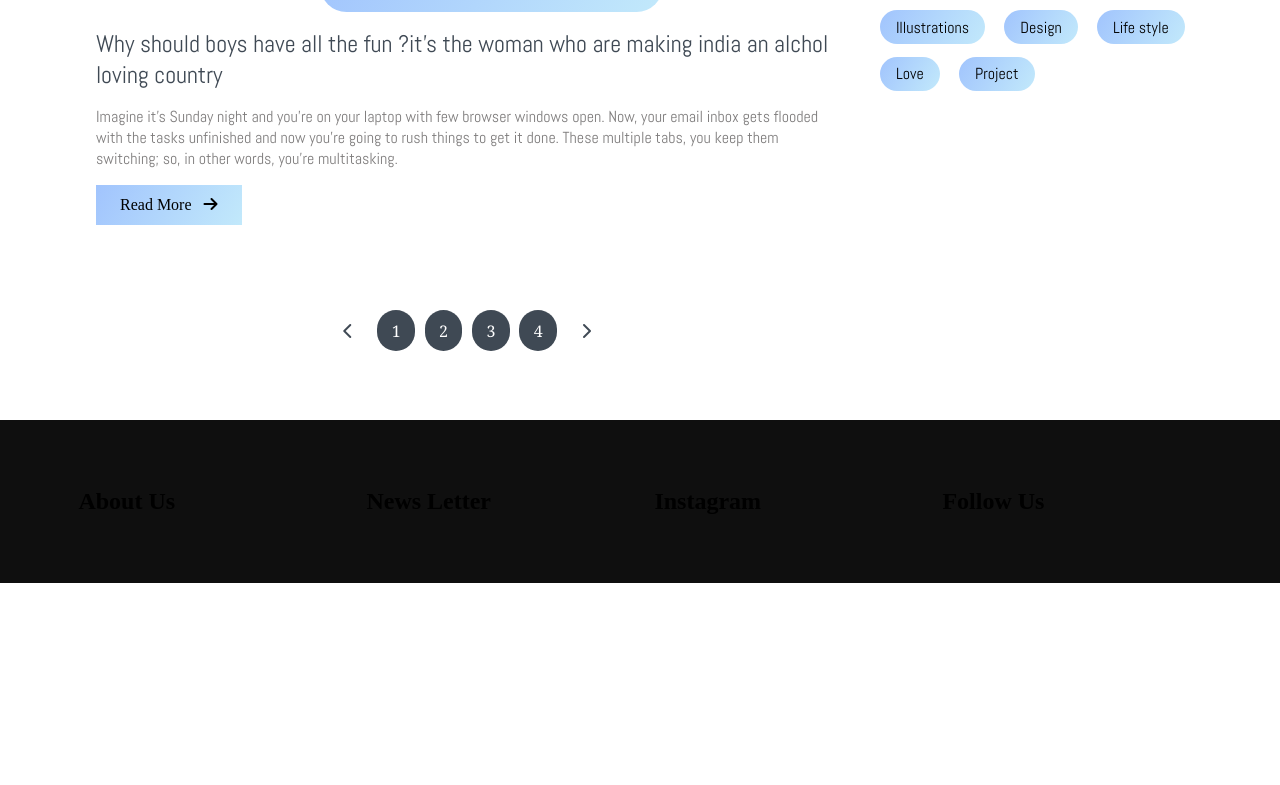
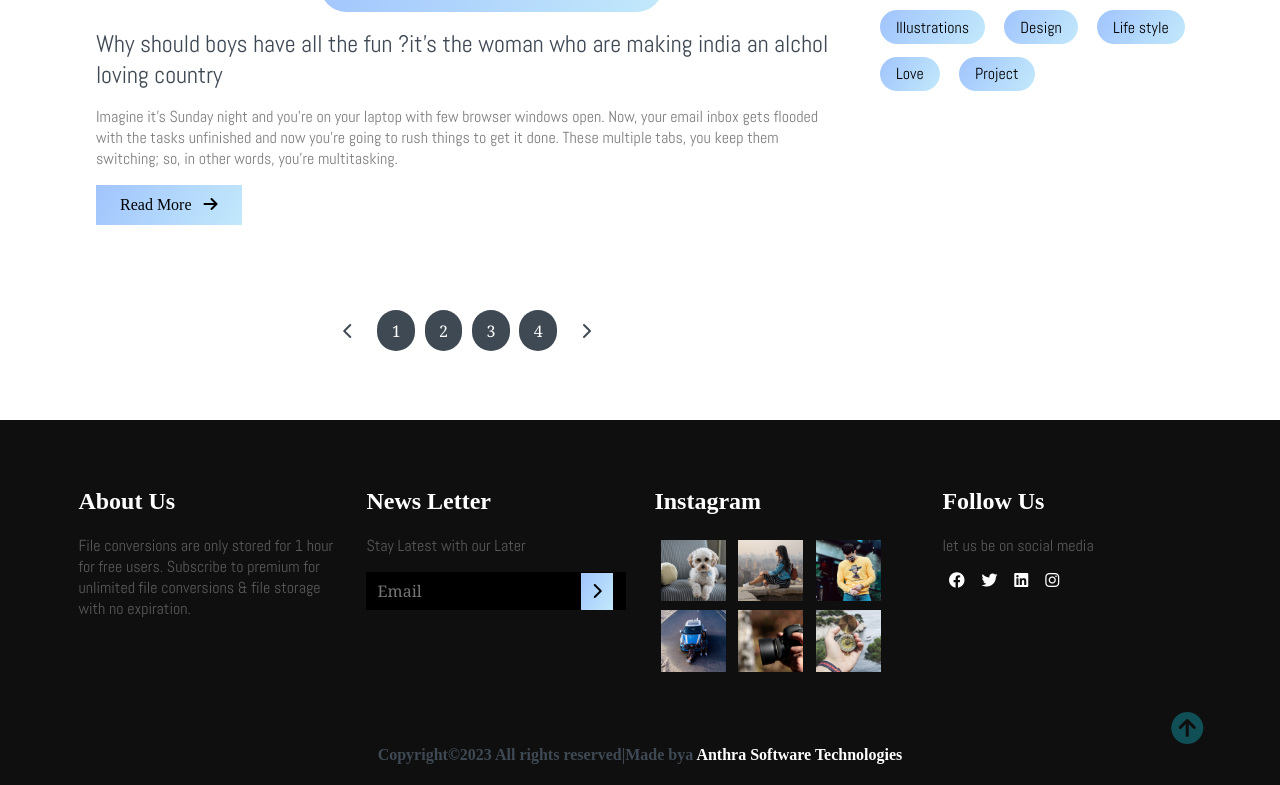
Before and after one commit to gashawgedef/fully-reponsive-web, a plain HTML site: page Bloger/index.html in a window 1280 px wide. Shown: the part 4218-5003 px from the top of the page. Before the commit the page ends 4801 px from the top, so only its background shows below. Drawn offline with Linux system fonts and the light colour scheme.

Commit message:
gashity front end

```diff
--- a/Bloger/css/styles.css
+++ b/Bloger/css/styles.css
@@ -360,4 +360,61 @@ footer.footer .container>div{
     flex-basis: 0;
     padding: 3rem .9rem;
 }
+
+footer.footer   h2{
+ color: var(--white);
+}
+footer.footer .newsletter .form-element{
+    background: black;
+    display: inline-block;
+}
+
+footer.footer .newsletter .form-element input{
+    padding: .5rem .7rem;
+    border: none;
+    background: transparent;
+    color: var(--white);
+    font-family: Georgia, 'Times New Roman', Times, serif;
+    font-size: 1rem;
+    width: 74%;
+}
+
+footer.footer .newsletter .form-element span{
+    background: var(--sky);
+    padding: .5rem .7rem;
+    cursor: pointer;
+}
+
+footer.footer .instagram div>img{
+    display: inline-block;
+    width: 25%;
+    height: 50%;
+    margin: .3rem .4rem;
+}
+
+footer.footer .follow div i{
+    color: var(--white);
+    padding: 0 .4rem;
+}
+
+footer.footer .right{
+    justify-content: center;
+
+}
+footer.footer .right h4 a{
+    color: var(--white);
+}
+footer.footer .move-upward{
+position: absolute;
+right: 6%;
+top: 80%;
+}
+footer.footer .move-upward span{
+    color: var(--mid-night);
+}
+
+footer.footer .move-upward span:hover{
+    color: var(--white);
+    cursor: pointer;
+}
 /*   =============XXXX===========Footer================XXXX========================*/
--- a/Bloger/index.html
+++ b/Bloger/index.html
@@ -462,16 +462,53 @@
       <div class="container">
         <div class="about-us">
           <h2>About Us</h2>
+          <p>
+            File conversions are only stored for 1 hour for free users.
+            Subscribe to premium for unlimited file conversions & file storage
+            with no expiration.
+          </p>
         </div>
         <div class="newsletter">
           <h2>News Letter</h2>
+          <p>Stay Latest with our Later</p>
+          <div class="form-element">
+            <input type="text" placeholder="Email" /><span
+              ><i class="fas fa-chevron-right"></i
+            ></span>
+          </div>
         </div>
         <div class="instagram">
           <h2>Instagram</h2>
+          <div class="flex-row">
+            <img src="./assets/instagram/thumb-card3.png" alt="" />
+            <img src="./assets/instagram/thumb-card4.png" alt="" />
+            <img src="./assets/instagram/thumb-card5.png" alt="" />
+          </div>
+          <div class="flex-row">
+            <img src="./assets/instagram/thumb-card6.png" alt="" />
+            <img src="./assets/instagram/thumb-card7.png" alt="" />
+            <img src="./assets/instagram/thumb-card8.png" alt="" />
+          </div>
         </div>
         <div class="follow">
           <h2>Follow Us</h2>
+          <p>let us be on social media</p>
+          <div>
+            <i class="fa-brands fa-facebook"></i>
+            <i class="fa-brands fa-twitter"></i>
+            <i class="fa-brands fa-linkedin"></i>
+            <i class="fa-brands fa-instagram"></i>
+          </div>
         </div>
+      </div>
+      <div class="right flex-row">
+        <h4 class="text-gray">
+          Copyright&copy;2023 All rights reserved|Made bya
+          <a href="#">Anthra Software Technologies</a>
+        </h4>
+      </div>
+      <div class="move-upward">
+        <span><i class="fa fa-arrow-circle-up fa-2x"></i></span>
       </div>
     </footer>
     <!---------------XXX-----------------------------------XXX------------------>
```
